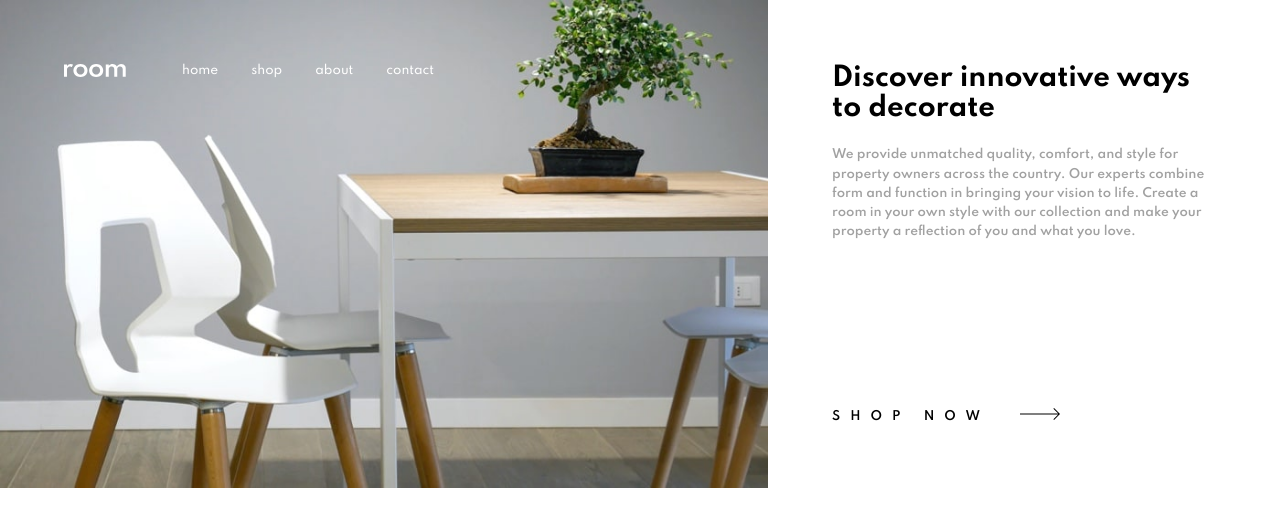
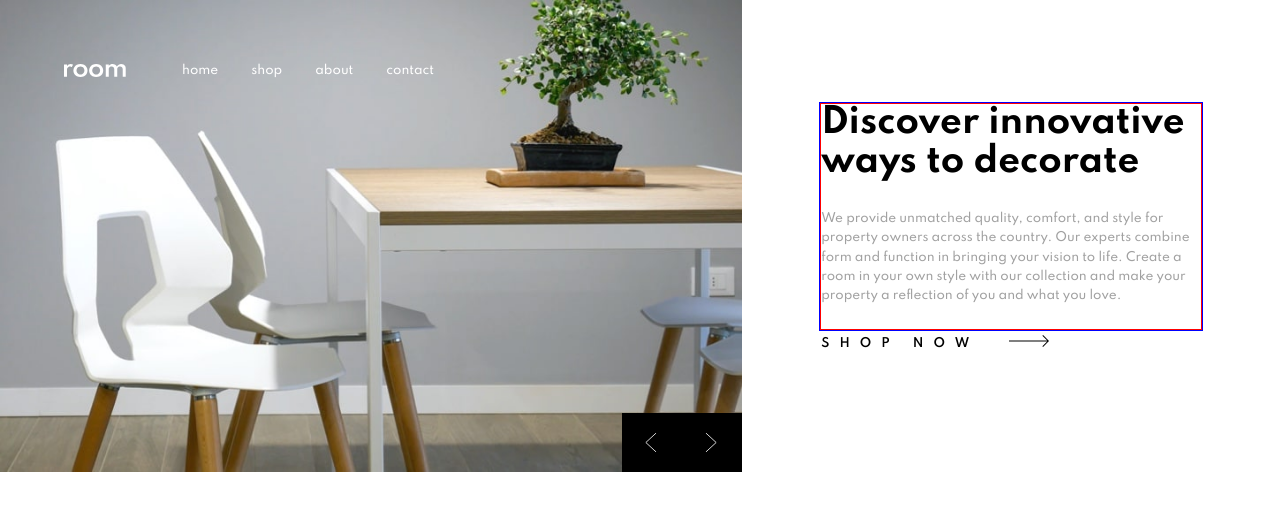
Before and after one commit to jomthian13/room-product-page, a plain HTML site: page index.html in a window 1280 px wide. Drawn offline with Linux system fonts and the light colour scheme.

Commit message:
fix responsive

```diff
--- a/app/scss/_globals.scss
+++ b/app/scss/_globals.scss
@@ -24,13 +24,16 @@ body {
 h1,
 h2,
 h3 {
-  margin-top: 0;
+  margin: 0;
   line-height: 1.15;
   font-weight: 700;
   color: $black;
 }
 h1 {
   font-size: $font-lg;
+  @include breakpoint-up(large) {
+    font-size: $font-xlg;
+  }
 }
 h2 {
   font-size: $font-sm;
@@ -39,14 +42,25 @@ h3 {
 }
 
 p {
+  margin: 0;
   line-height: 1.6;
-  font-weight: 600;
+  font-weight: 500;
 }
 
 a,
 a:visited,
 a:hover {
   text-decoration: none;
+}
+
+ul {
+  list-style-type: none;
+  margin: 0;
+  padding: 0;
+}
+
+img {
+  display: block;
 }
 
 //Spacing
@@ -67,7 +81,6 @@ a:hover {
       padding-top: 4rem;
       padding-bottom: 4rem;
     }
-
   }
   &--px {
     padding-left: 1.5625rem;
@@ -76,10 +89,7 @@ a:hover {
   &--py {
     padding-top: 3rem;
     padding-bottom: 3rem;
-
-
   }
-
 }
 
 //Flexbox
@@ -96,7 +106,6 @@ a:hover {
   }
 }
 
-
 //button
 button,
 .button {
@@ -109,15 +118,12 @@ button,
 
 button:hover,
 button:focus {
-
 }
 
 button:focus {
-
 }
 
 button:active {
-
 }
 
 //Visibility
@@ -135,7 +141,7 @@ button:active {
 }
 .hide-for-desktop {
   //hide for desktop view port width
-  @include breakpoint-up(medium) {
+  @include breakpoint-up(large) {
     display: none;
   }
 }
--- a/app/scss/_hero.scss
+++ b/app/scss/_hero.scss
@@ -1,6 +1,5 @@
 .hero {
   position: relative;
-
   flex-direction: column;
   @include breakpoint-up(large) {
     flex-direction: row;
@@ -10,6 +9,13 @@
     position: relative;
     width: 100%;
     //flex-grow: 1;
+    @include breakpoint-up(medium) {
+      max-height: 45vh;
+      overflow: hidden;
+    }
+    @include breakpoint-up(large) {
+      max-height: unset;
+    }
 
     &__mobile {
     }
@@ -31,48 +37,100 @@
         opacity: 1;
       }
     }
+    &__control {
+      position: absolute;
+      bottom: 0;
+      right: 0;
+      display: flex;
+      a {
+        background-color: $black;
+        padding: 20px 23px 20px 23px;
+        transition: opacity 200ms ease-in-out;
+        //display: block;
+        img {
+          width: 80%;
+        }
+
+        &:hover {
+          opacity: 0.7;
+        }
+      }
+    }
   }
 
   &__cta {
-    display: flex;
-    flex-direction: column;
-    justify-content: space-between;
-    min-width: 40vw;
-    min-height: 25.625rem;
+    //display: flex;
+    //align-items: center;
+    //flex-direction: column;
+    //justify-content: space-between;
+    min-width: 42vw;
+    //min-height: 25.625rem;
+    padding: 4.6875rem 2.1875rem 4.6875rem 2.1875rem;
+    //position: relative;
+    //border: 1px solid red;
+
+    @include breakpoint-up(medium) {
+      padding: 9% 13% 9% 13%;
+      //min-height: 30rem;
+    }
+    @include breakpoint-up(large) {
+      padding: 8% 6% 11% 6%;
+      //min-height: 30rem;
+    }
+
     //position: relative;
 
     .float--wrapper {
+      border: 1px solid blue;
       position: relative;
+      width: 100%;
+      height: 100%;
       //min-height: 25.625rem;
       //flex: 1;
     }
 
     &__text {
+      display: flex;
+      flex-direction: column;
+      align-items: flex-start;
+      justify-content: space-between;
+
+      border: 1px solid red;
       position: absolute;
       width: 100%;
+      height: 100%;
       top: 0;
       left: 0;
+      //transform: translate(-50%, -50%);
       opacity: 0;
+
       transition: opacity 300ms ease-in-out;
-      //padding: 4.6875rem 2.1875rem 4.6875rem 2.1875rem;
+
+      // @include breakpoint-up(large) {
+      //   transform: translateY(-50%);
+      // }
 
       &.active {
         opacity: 1;
       }
-    }
 
-    button {
-      //flex: 1;
-      //position: absolute;
-      //margin-top: 60px;
-      //bottom: 0;
-      align-self: flex-start;
-      font-weight: 600;
-      letter-spacing: 10px;
-      //padding: 1rem;
+      h1 {
+        margin-bottom: 7%;
+      }
+      p {
+        //margin-bottom: 5%;
+      }
 
-      .arrow {
-        font-size: $font-lg;
+      button {
+        font-weight: 600;
+        letter-spacing: 10px;
+        margin-top: 5%;
+        .arrow {
+          font-size: $font-lg;
+          img {
+            display: inline-block;
+          }
+        }
       }
     }
   }
--- a/app/scss/_mixins.scss
+++ b/app/scss/_mixins.scss
@@ -1,10 +1,10 @@
-// 640px, 1024px, 1400px
+// 640px, 1024px, 1400px //test 1280
 $breakpoints-up: (
   "medium": "40em",
   "large": "64em",
   "xlarge": "87.5em",
 );
-// 639px, 1023px, 1399px
+// 639px, 1023px, 1399px // test 1279
 $breakpoints-down: (
   "small": "39.9375em",
   "medium": "63.9375em",
--- a/index.html
+++ b/index.html
@@ -62,7 +62,7 @@
       <nav class="flex container--pall">
         <a
           href="#"
-          class="header__open hide-for-desktop"
+          class="header__open hide-for-tablet"
           id="btnOpen"
           data-mobile-menu-target="#menu"
         >
@@ -86,7 +86,7 @@
     <section class="hero flex ">
       <div class="hero__images">
 
-        <div class="hero__images__mobile hide-for-desktop">
+        <div class="hero__images__mobile hide-for-tablet">
         <img
             class="size hide-for-tablet"
             src="/images/mobile-image-hero-1.jpg"
@@ -95,16 +95,19 @@
 
           <img
             class="hero__images__inner active"
+            id="mobile--image"
             src="/images/mobile-image-hero-1.jpg"
             alt="mobile-hero-1"
           />
           <img
             class="hero__images__inner"
+            id="mobile--image"
             src="/images/mobile-image-hero-2.jpg"
             alt="mobile-hero-2"
           />
           <img
             class="hero__images__inner"
+            id="mobile--image"
             src="/images/mobile-image-hero-3.jpg"
             alt="mobile-hero-3"
           />
@@ -112,32 +115,52 @@
         <div class="hero__image__desktop hide-for-mobile">
           <img
             class="size hide-for-mobile"
+
             src="/images/desktop-image-hero-1.jpg"
             alt="desktop-hero-size"
           ></img>
           <img
             class="hero__images__inner active"
+            id="desktop--image"
             src="/images/desktop-image-hero-1.jpg"
             alt="desktop-hero-1"
           />
-          <img class="hero__images__inner" src="/images/desktop-image-hero-2.jpg" alt="desktop-hero-1" />
-          <img class="hero__images__inner" src="/images/desktop-image-hero-3.jpg" alt="desktop-hero-1" />
+          <img
+            class="hero__images__inner"
+            id="desktop--image"
+            src="/images/desktop-image-hero-2.jpg"
+            alt="desktop-hero-2"
+          />
+          <img
+            class="hero__images__inner"
+            id="desktop--image"
+            src="/images/desktop-image-hero-3.jpg"
+            alt="desktop-hero-3"
+            />
+        </div>
+        <div class="hero__images__control hide-for-desktop">
+          <a id="left--arrow" href="#"><img src="/images/icon-angle-left.svg" alt=""></a>
+          <a id="right--arrow" href="#"><img src="/images/icon-angle-right.svg" alt=""></a>
         </div>
       </div>
-      <div class="hero__cta container--pall">
+      <div class="hero__cta">
         <div class="float--wrapper">
-        <div class="active hero__cta__text ">
-          <h1>Discover innovative ways to decorate</h1>
-          <p>
+          <div class="active hero__cta__text ">
+          <div class="text--wrapper">
+            <h1>Discover innovative ways to decorate</h1>
+            <p>
             We provide unmatched quality, comfort, and style for property owners
             across the country. Our experts combine form and function in
             bringing your vision to life. Create a room in your own style with
             our collection and make your property a reflection of you and what
             you love.
-          </p>
+            </p>
+          </div>
+          <button class="hero__cta__text__btn">SHOP NOW <span class="arrow">&nbsp;<img src="/images/icon-arrow.svg" alt=""></span></button>
 
         </div>
         <div class="hero__cta__text ">
+          <div class="text--wrapper">
           <h1>We are available all across the globe</h1>
           <p>
             With stores all over the world, it's easy for you to find furniture
@@ -145,9 +168,12 @@
             cities throughout the country. Find the branch nearest you using our
             store locator. Any questions? Don't hesitate to contact us today.
           </p>
+        </div>
+          <button class="hero__cta__text__btn">SHOP NOW <span class="arrow">&nbsp;<img src="/images/icon-arrow.svg" alt=""></span></button>
 
         </div>
         <div class="hero__cta__text ">
+          <div class="text--wrapper">
           <h1>Manufactured with the best materials</h1>
           <p>
             Our modern furniture store provide a high level of quality. Our
@@ -156,10 +182,13 @@
             decades of experience in this industry, we understand what customers
             want for their home and office.
           </p>
+        </div>
+          <button class="hero__cta__text__btn">SHOP NOW <span class="arrow">&nbsp;<img src="/images/icon-arrow.svg" alt=""></span></button>
 
         </div>
       </div>
-        <button class="button">SHOP NOW <span class="arrow">&nbsp;<img src="/images/icon-arrow.svg" alt=""></span></button>
+
+        <!-- <button class="button">SHOP NOW <span class="arrow">&nbsp;<img src="/images/icon-arrow.svg" alt=""></span></button> -->
       </div>
     </section>
 
```
Also changed, not shown: dist/style.css, 1 other file.
